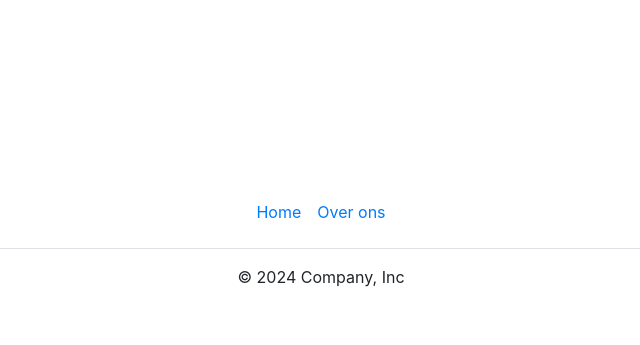
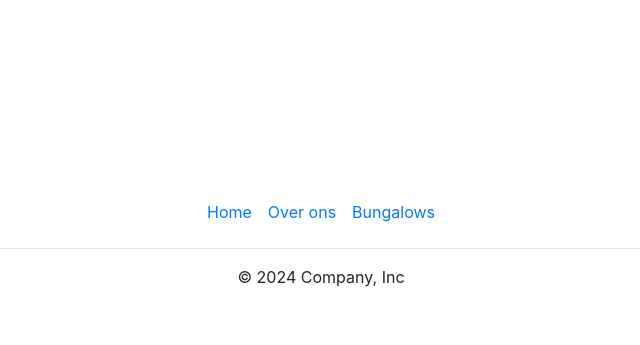
Before and after one commit to Bram-4197/Bungalowpark-Zee-en-Duin, a Flask app: page / in a window 1280 px wide. Shown: the part 776-1121 px from the top of the page, without its empty margins (319-959 px from the left). Run offline with Flask 3, Linux system fonts and the light colour scheme.

Commit message:
Added bungalows and bungalow routes and pages

```diff
--- a/app.py
+++ b/app.py
@@ -26,6 +26,14 @@ def formulier():
         return redirect(url_for('welkom', naam=naam))
     return render_template('formulier.html', form=form)
 
+@app.route("/bungalows")
+def bungalows():
+    return render_template('bungalows.html')
+
+@app.route("/bungalow/<naam>")
+def bungalow(naam):
+    return render_template('bungalow.html',  naam=naam)
+
 @app.route('/welkom/<naam>')
 def welkom(naam):
     return render_template('welkom.html', naam=naam)
--- a/templates/base.html
+++ b/templates/base.html
@@ -30,6 +30,9 @@
                 </li>
                 <li class="nav-item">
                     <a class="nav-link" href="{{url_for("ons")}}">Over ons</a>
+                </li>
+                <li class="nav-item">
+                    <a class="nav-link" href="{{url_for("bungalows")}}">Bungalows</a>
                 </li>
                 <!-- <li class="nav-item">
                     <a class="nav-link disabled" href="#">Disabled</a>
@@ -64,6 +67,8 @@
             <ul class="nav justify-content-center border-bottom pb-3 mb-3">
                 <li class="nav-item"><a href="{{url_for("index")}}" class="nav-link px-2 text-body-secondary">Home</a></li>
                 <li class="nav-item"><a href="{{url_for("ons")}}" class="nav-link px-2 text-body-secondary">Over ons</a></li>
+                <li class="nav-item"><a href="{{url_for("bungalows")}}" class="nav-link px-2 text-body-secondary">Bungalows</a></li>
+
             </ul>
             <p class="text-center text-body-secondary">© 2024 Company, Inc</p>
         </footer>
--- /dev/null
+++ b/templates/bungalow.html
@@ -0,0 +1,5 @@
+{% extends "base.html" %}
+
+{% block content %}
+<h1>bungalow {{naam}}</h1>
+{% endblock %}
--- /dev/null
+++ b/templates/bungalows.html
@@ -0,0 +1,5 @@
+{% extends "base.html" %}
+
+{% block content %}
+<h1>bungalows</h1>
+{% endblock %}
```
